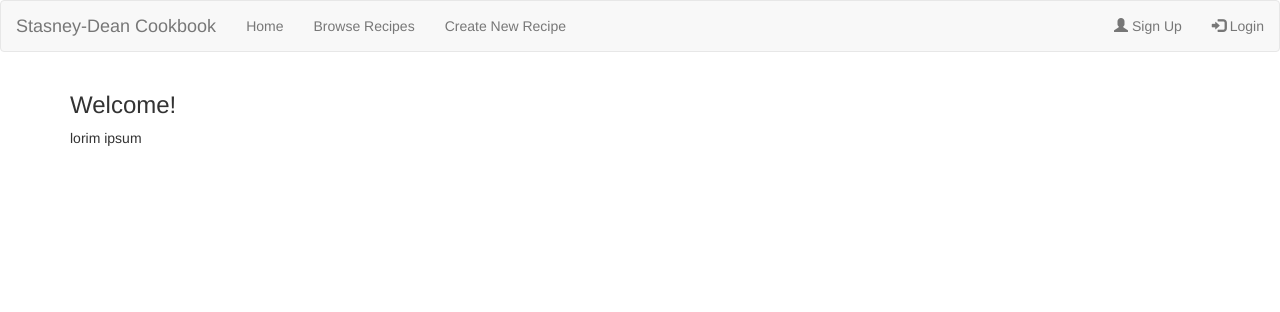
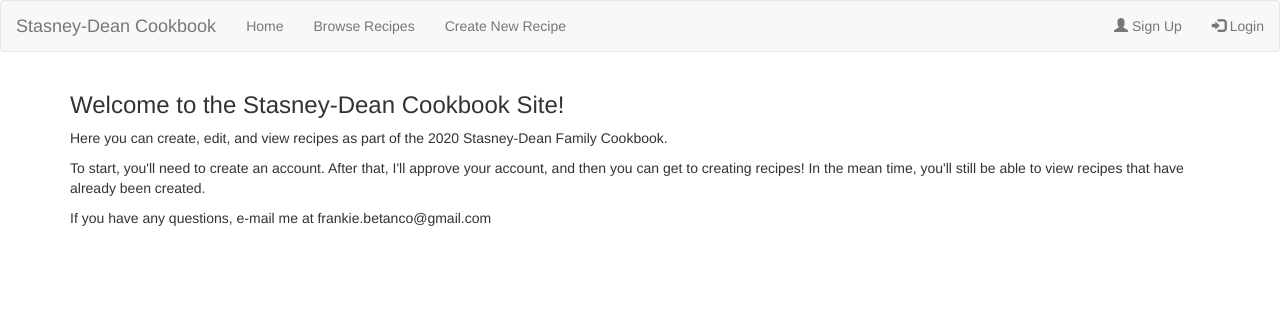
Before and after one commit to FrankieBetanco/cookbook, a Django app: page /cookbook/ in a window 1280 px wide. Shown: the top 312 px of the page. Run offline with Django 3.2, Linux system fonts and the light colour scheme; some libraries are stand-ins or nearby versions.

Commit message:
replace lorim ipsum on landing page

```diff
--- a/cookbook/templates/cookbook/index.html
+++ b/cookbook/templates/cookbook/index.html
@@ -3,7 +3,12 @@
 
 {% block content %}
 <div class="container">
-  <h3>Welcome!</h3>
-  <p>lorim ipsum</p>
+  <h3>Welcome to the Stasney-Dean Cookbook Site!</h3>
+  <p>Here you can create, edit, and view recipes as part of the 2020
+  Stasney-Dean Family Cookbook.</p>
+  <p>To start, you'll need to create an account. After that, I'll approve your
+  account, and then you can get to creating recipes! In the mean time, you'll
+  still be able to view recipes that have already been created.</p>
+  <p> If you have any questions, e-mail me at frankie.betanco@gmail.com</p>
 </div>
 {% endblock content %}
```
